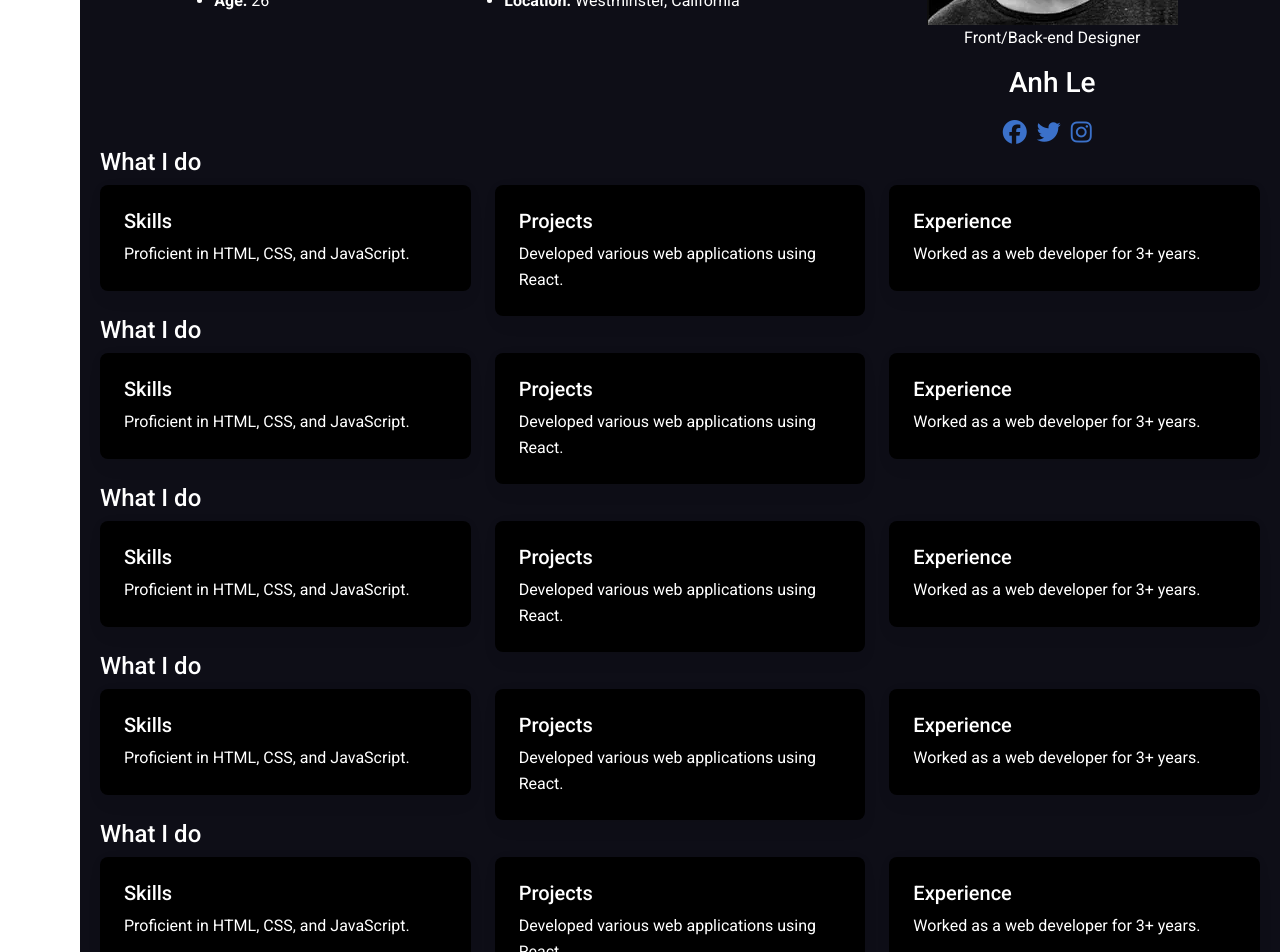
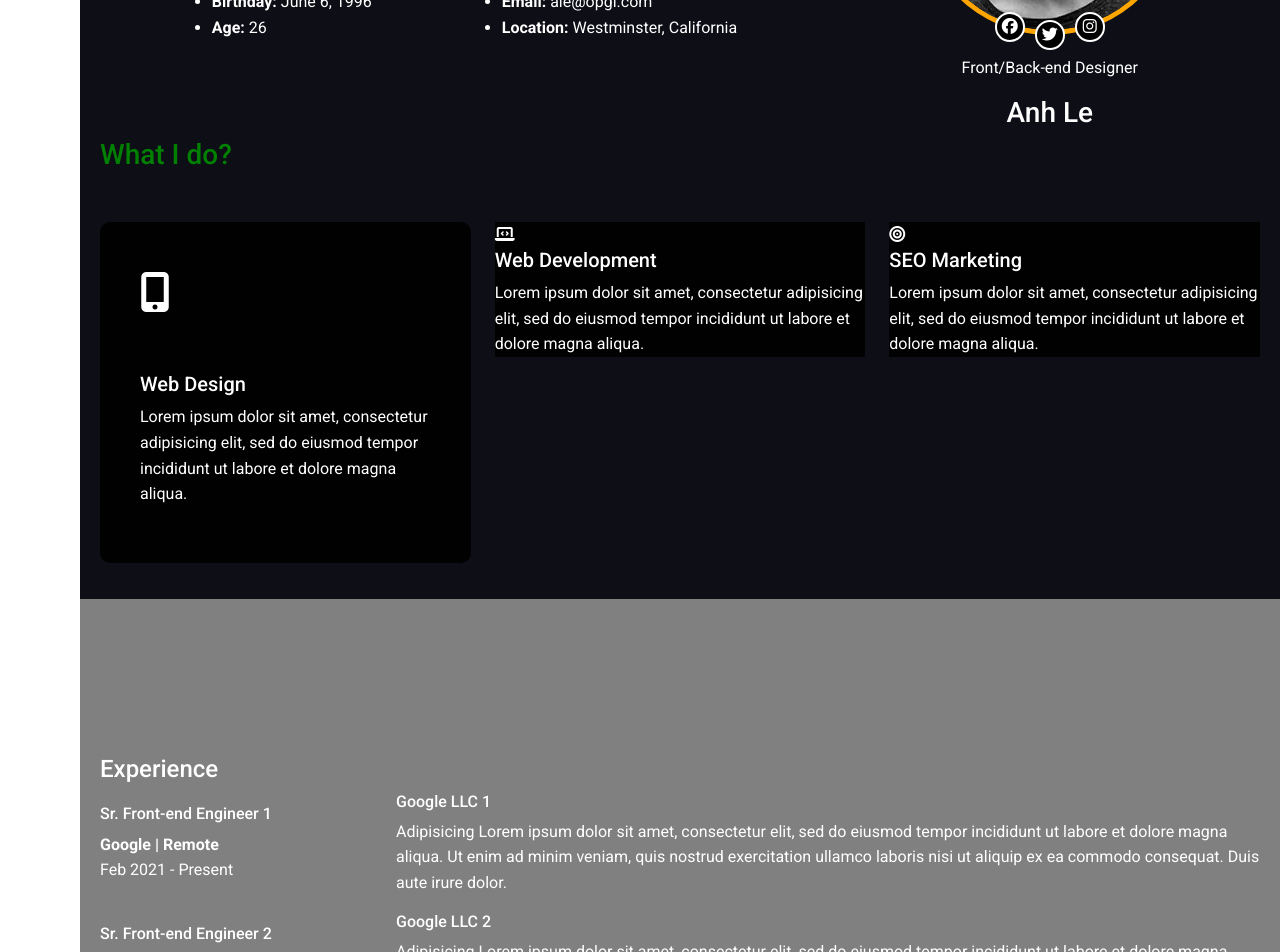
Before and after one commit to rapityyy/reactPortfolio, a React (Create React App) app in the folder reactportfolio/: page / in a window 1280 px wide. Shown: the part 1140-2092 px from the top of the page. Built offline with nearby package versions, Linux system fonts and the light colour scheme.

Commit message:
Updated the About page
Updated layout design for the what I do card features

```diff
--- a/reactportfolio/src/pages/About.js
+++ b/reactportfolio/src/pages/About.js
@@ -24,7 +24,7 @@ function AboutMe() {
           <div className='about-container'>
 
             <div className='about-left'>
-              <h2>Biography</h2>
+              <h2 className='title'>Biography</h2>
               <p> I'm a Freelance Front-end and Back-end Developer based in Westminster, California, with 1-2 years of experience. Passionate about crafting exceptional web experiences, I collaborate with clients from diverse backgrounds, delivering tailored coding solutions that exceed expectations.</p>
               {/* <p> With a focus on front-end development and strong back-end skills, I thrive on bringing clients' web development ideas to life, providing comprehensive solutions that enhance user experiences. Let's embark on a collaborative journey to create remarkable online experiences together.</p> */}
               <div className='about-info'>
@@ -64,25 +64,49 @@ function AboutMe() {
 
             </div>
 
-            <div className='about-right'>
+            {/* <div className='about-right'>
               <img className='about-pic' src={Logo2} alt='Avatar'></img>
-              <p>Front/Back-end Designer</p>
-              <h3>Anh Le</h3>
-              <div className='social-media'>
-                <a href='#'>
+
+              <div className='nav social-media'>
+                <a href='#' className='social-icons'>
                   <i className='fab fa-facebook'></i>
                 </a>
                 <a href='#'>
                   <i className='fab fa-twitter'></i>
                 </a>
+                <a href='#' className='social-icons'>
+                  <i className='fab fa-instagram'></i>
+                </a>
+              </div>
+
+              <p>Front/Back-end Designer</p>
+              <h3>Anh Le</h3>
+            </div> */}
+
+            <div className='about-right'>
+              <div className='about-img'>
+                <div className='about-pic'><img  src={Logo2} alt='Avatar'></img></div>
+
+                <div className='about-nav social-media justify-content-center'>
+                  <a href='https://www.facebook.com/' className='social-icons'>
+                    <i className='fab fa-facebook'></i>
+                  </a>
                   <a href='#'>
+                    <i className='fab fa-twitter'></i>
+                  </a>
+                  <a href='#' className='social-icons'>
                     <i className='fab fa-instagram'></i>
                   </a>
                 </div>
               </div>
+              <p>Front/Back-end Designer</p>
+              <h3>Anh Le</h3>
+
             </div>
 
-          <div className='about-container-2'>
+          </div>
+
+          {/* <div className='about-container-2'>
             <h4 className='section-title'>What I do</h4>
             <MDBRow>
                 <MDBCol>
@@ -110,126 +134,46 @@ function AboutMe() {
                   </MDBCard>
                 </MDBCol>
               </MDBRow>
+          </div> */}
+
+        <div className='about-container-2'>
+          <div className='title'><h3 className='title'>What I do?</h3></div>
+
+          <div className='row'>
+
+            <div className='col-md-6 col-lg-4 my-3 aos-init aos-animate'>
+
+              <div className='feature-box-1'>
+                <div className='feature-icon'><i class="fa-solid fa-mobile-screen-button"></i></div>
+                <div className='feature-content'>
+                  <h5>Web Design</h5>
+                  <p>Lorem ipsum dolor sit amet, consectetur adipisicing elit, sed do eiusmod tempor incididunt ut labore et dolore magna aliqua.</p>
+                </div>
+              </div>
             </div>
 
-          <div className='about-container-2'>
-            <h4 className='section-title'>What I do</h4>
-            <MDBRow>
-                <MDBCol>
-                  <MDBCard className='about-card-box'>
-                    <MDBCardBody>
-                      <MDBCardTitle>Skills</MDBCardTitle>
-                      <MDBCardText>Proficient in HTML, CSS, and JavaScript.</MDBCardText>
-                    </MDBCardBody>
-                  </MDBCard>
-                </MDBCol>
-                <MDBCol>
-                  <MDBCard className='about-card-box'>
-                    <MDBCardBody>
-                      <MDBCardTitle>Projects</MDBCardTitle>
-                      <MDBCardText>Developed various web applications using React.</MDBCardText>
-                    </MDBCardBody>
-                  </MDBCard>
-                </MDBCol>
-                <MDBCol>
-                  <MDBCard className='about-card-box'>
-                    <MDBCardBody>
-                      <MDBCardTitle>Experience</MDBCardTitle>
-                      <MDBCardText>Worked as a web developer for 3+ years.</MDBCardText>
-                    </MDBCardBody>
-                  </MDBCard>
-                </MDBCol>
-              </MDBRow>
+            <div className='col-md-6 col-lg-4 my-3 aos-init aos-animate'>
+              <div className='feature-box-2'>
+                <div className='feature-icon'><i class="fa-solid fa-laptop-code"></i></div>
+                <div className='feature-content'>
+                  <h5>Web Development</h5>
+                  <p>Lorem ipsum dolor sit amet, consectetur adipisicing elit, sed do eiusmod tempor incididunt ut labore et dolore magna aliqua.</p>
+                </div>
+              </div>
             </div>
 
-          <div className='about-container-2'>
-            <h4 className='section-title'>What I do</h4>
-            <MDBRow>
-                <MDBCol>
-                  <MDBCard className='about-card-box'>
-                    <MDBCardBody>
-                      <MDBCardTitle>Skills</MDBCardTitle>
-                      <MDBCardText>Proficient in HTML, CSS, and JavaScript.</MDBCardText>
-                    </MDBCardBody>
-                  </MDBCard>
-                </MDBCol>
-                <MDBCol>
-                  <MDBCard className='about-card-box'>
-                    <MDBCardBody>
-                      <MDBCardTitle>Projects</MDBCardTitle>
-                      <MDBCardText>Developed various web applications using React.</MDBCardText>
-                    </MDBCardBody>
-                  </MDBCard>
-                </MDBCol>
-                <MDBCol>
-                  <MDBCard className='about-card-box'>
-                    <MDBCardBody>
-                      <MDBCardTitle>Experience</MDBCardTitle>
-                      <MDBCardText>Worked as a web developer for 3+ years.</MDBCardText>
-                    </MDBCardBody>
-                  </MDBCard>
-                </MDBCol>
-              </MDBRow>
+            <div className='col-md-6 col-lg-4 my-3 aos-init aos-animate'>
+              <div className='feature-box-3'>
+                <div className='feature-icon'><i class="fa-solid fa-bullseye"></i></div>
+                  <div className='feature-content'>
+                    <h5>SEO Marketing</h5>
+                    <p>Lorem ipsum dolor sit amet, consectetur adipisicing elit, sed do eiusmod tempor incididunt ut labore et dolore magna aliqua.</p>
+                  </div>
+              </div>
             </div>
 
-          <div className='about-container-2'>
-            <h4 className='section-title'>What I do</h4>
-            <MDBRow>
-                <MDBCol>
-                  <MDBCard className='about-card-box'>
-                    <MDBCardBody>
-                      <MDBCardTitle>Skills</MDBCardTitle>
-                      <MDBCardText>Proficient in HTML, CSS, and JavaScript.</MDBCardText>
-                    </MDBCardBody>
-                  </MDBCard>
-                </MDBCol>
-                <MDBCol>
-                  <MDBCard className='about-card-box'>
-                    <MDBCardBody>
-                      <MDBCardTitle>Projects</MDBCardTitle>
-                      <MDBCardText>Developed various web applications using React.</MDBCardText>
-                    </MDBCardBody>
-                  </MDBCard>
-                </MDBCol>
-                <MDBCol>
-                  <MDBCard className='about-card-box'>
-                    <MDBCardBody>
-                      <MDBCardTitle>Experience</MDBCardTitle>
-                      <MDBCardText>Worked as a web developer for 3+ years.</MDBCardText>
-                    </MDBCardBody>
-                  </MDBCard>
-                </MDBCol>
-              </MDBRow>
           </div>
 
-          <div className='about-container-2'>
-            <h4 className='section-title'>What I do</h4>
-            <MDBRow>
-                <MDBCol>
-                  <MDBCard className='about-card-box'>
-                    <MDBCardBody>
-                      <MDBCardTitle>Skills</MDBCardTitle>
-                      <MDBCardText>Proficient in HTML, CSS, and JavaScript.</MDBCardText>
-                    </MDBCardBody>
-                  </MDBCard>
-                </MDBCol>
-                <MDBCol>
-                  <MDBCard className='about-card-box'>
-                    <MDBCardBody>
-                      <MDBCardTitle>Projects</MDBCardTitle>
-                      <MDBCardText>Developed various web applications using React.</MDBCardText>
-                    </MDBCardBody>
-                  </MDBCard>
-                </MDBCol>
-                <MDBCol>
-                  <MDBCard className='about-card-box'>
-                    <MDBCardBody>
-                      <MDBCardTitle>Experience</MDBCardTitle>
-                      <MDBCardText>Worked as a web developer for 3+ years.</MDBCardText>
-                    </MDBCardBody>
-                  </MDBCard>
-                </MDBCol>
-              </MDBRow>
         </div>
 
       </div>
--- a/reactportfolio/src/styles.css
+++ b/reactportfolio/src/styles.css
@@ -173,37 +173,57 @@ body {
   display: grid;
   grid-template-columns: 1fr 1fr;
 }
-
-.social-media {
-  display: flex;
-  justify-content: center;
-  margin-top: 20px;
-}
-
-.social-media a {
-  display: inline-block;
-  margin-right: 10px;
-}
-
-.social-media i {
-  font-size: 24px;
-}
-
-.about-card-box{
-  background-color: #000 !important;
-}
-
 .about-row{
   text-align: left;
 }
 
 
+.about-right .about-img{
+  position: relative;
+  margin-bottom: 20px;
+}
+
+.about-right .social-media {
+  bottom: -15px;
+  left: 0;
+  position: absolute;
+  right: 0;
+}
+.about-right .social-media a {
+  border: 2px solid #fff;
+  border-radius: 50%;
+  color: white;
+  margin: 0 5px;
+  width: 30px;
+  justify-content: space-between;
+  background-color: black;
+}
+
+.about-pic {
+  border-radius: 50%;
+  border: 5px solid orange;
+  margin: auto;
+  overflow: hidden;
+}
+
+.about-nav{
+  display: flex;
+}
+.social-icons{
+  top: -8px;
+  position: relative;
+}
+
+
+
+.about-card-box{
+  background-color: #000 !important;
+}
+/************************************************************/
+
+
 
 /* CONTACT */
-/* styles.css */
-
-/* Existing CSS styles */
-
 .main-content-contact {
   display: flex;
   justify-content: space-between;
@@ -269,5 +289,48 @@ button[type="submit"] {
 button[type="submit"]:hover {
   background-color: #555;
 }
+/************************************************************/
 
-/* Rest of the CSS styles remain the same */
+
+/* ABOUT Page 2 */
+.title{
+  margin-bottom: 35px;
+}
+
+.feature-box-1, .feature-box-2, .feature-box-3{
+  background-color: #010101;
+}
+
+.feature-box-1{
+  border-radius: 10px;
+  padding: 40px;
+  position: relative;
+  overflow: hidden;
+  z-index: 1;
+}
+
+.feature-box-1 i{
+  color: #fff;
+  font-size: 40px;
+  line-height: 60px;
+}
+.feature-box-1 .feature-content{
+  padding-top: 50px;
+}
+
+
+
+
+
+
+/* COMPONENTS CSS */
+/* .justify-content-center{
+  justify-content: center;
+} */
+
+
+
+
+.title{
+  color: green;
+}
```
Lines whose indentation alone changed are shown as unchanged.
